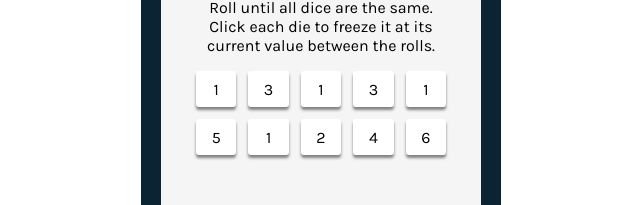
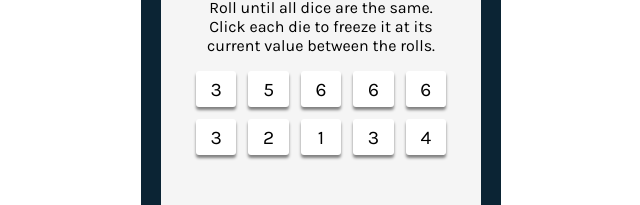
Before and after one commit to lassounski/tenzies-game, a React (Vite) app: page / in a window 1280 px wide. Shown: the part 316-521 px from the top of the page, without its empty margins (319-959 px from the left). Built offline with nearby package versions, Linux system fonts and the light colour scheme.

Commit message:
generating random dices at start up

```diff
--- a/src/App.jsx
+++ b/src/App.jsx
@@ -4,22 +4,28 @@ import Instructions from "./components/Instructions"
 import Die from "./components/Die"
 
 export default function App() {
+  const [dices, setDices] = React.useState(initializeRandomDices())
+
+  console.log(dices)
+
+  function initializeRandomDices() {
+    const randomDices = []
+
+    for (let i = 0; i < 10; i++) {
+      randomDices.push(
+        <Die key={i} value={Math.floor(Math.random() * 6) + 1}/>
+      )
+    }
+
+    return randomDices
+  }
+
   return (
     <main>
       <div className="game--container">
         <Instructions />
         <div className="dies--container">
-            <Die value="1"/>
-            <Die value="3"/>
-            <Die value="1"/>
-            <Die value="3"/>
-            <Die value="1"/>
-
-            <Die value="5"/>
-            <Die value="1"/>
-            <Die value="2"/>
-            <Die value="4"/>
-            <Die value="6"/>
+            {dices}
         </div>
       </div>
     </main>
--- a/src/index.css
+++ b/src/index.css
@@ -69,4 +69,6 @@ main {
   box-shadow: 0px 3px 3px gray;
   border-radius: 3px;
   cursor: pointer;
+
+  font-size: 1.2rem;
 }
```
Lines whose indentation alone changed are shown as unchanged.
